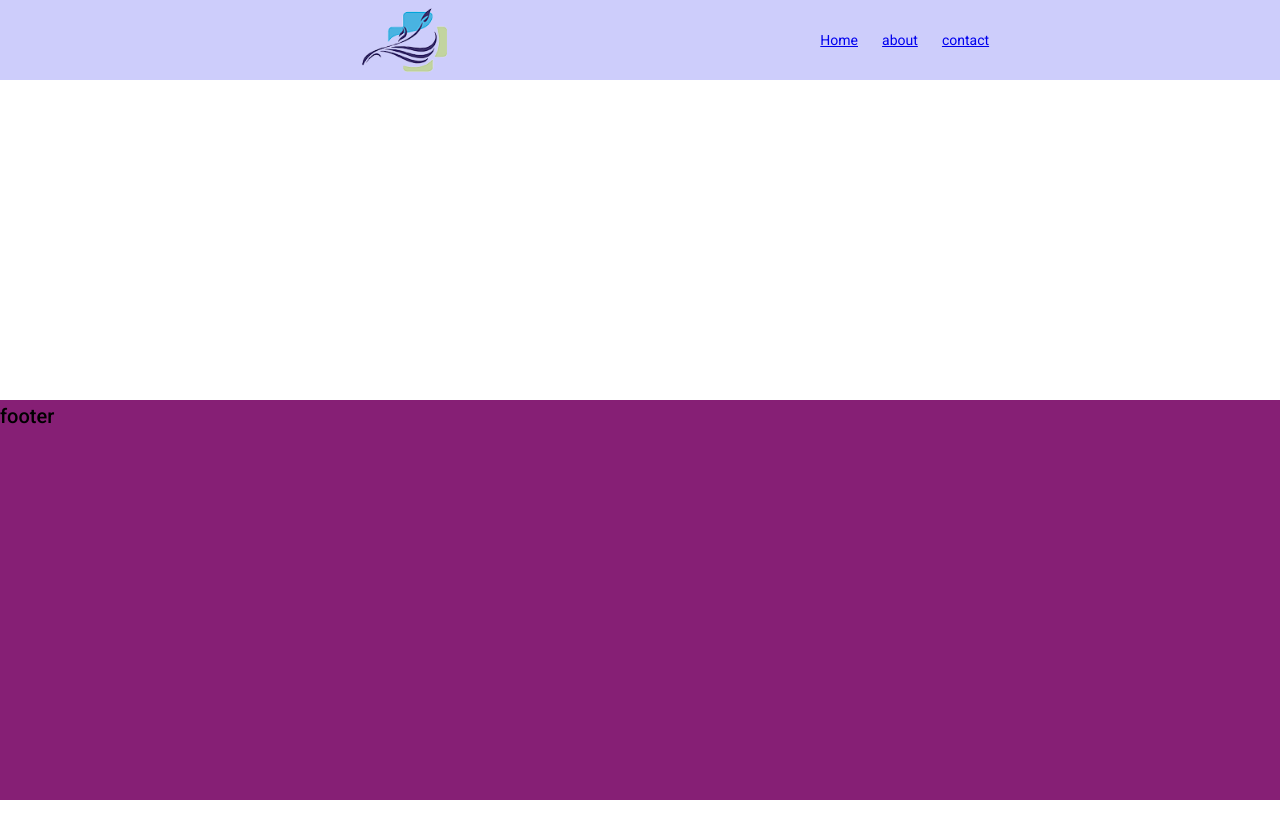
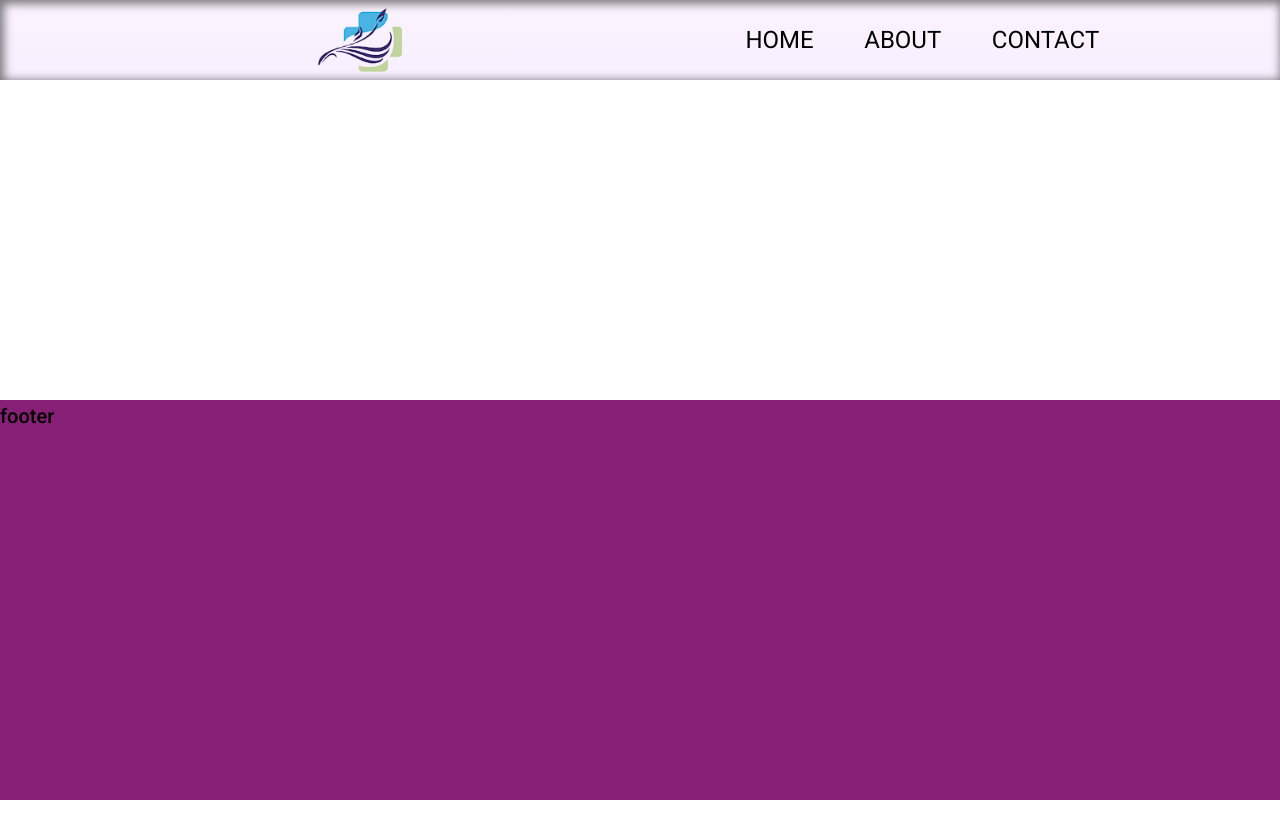
Before and after one commit to Andersseen/Cemeresi, an Angular app: page / in a window 1280 px wide. Shown: the top 838 px of the page. Built offline with nearby package versions, Linux system fonts and the light colour scheme.

Commit message:
do header component

```diff
--- a/src/app/app.component.scss
+++ b/src/app/app.component.scss
@@ -1,5 +1,4 @@
 main{
-    margin-top: 80px;
     width: 100%;
     height: 100%;
 
--- a/src/app/pages/footer/footer.component.scss
+++ b/src/app/pages/footer/footer.component.scss
@@ -1,7 +1,7 @@
 div{
     position: fixed;
     bottom: 0;
-    z-index: -1;
+    z-index: -2;
     width: 100%;
     height: 50vh;
 
--- a/src/app/pages/header/header.component.html
+++ b/src/app/pages/header/header.component.html
@@ -1,4 +1,4 @@
-<header>
+<header [class.scrolling]="isScroling">
     <div class="logo-wrapper">
         <img src="../../../assets/media/logo.png" alt="logo">
     </div>
--- a/src/app/pages/header/header.component.scss
+++ b/src/app/pages/header/header.component.scss
@@ -1,16 +1,22 @@
 header{
     display: flex;
     justify-content: space-evenly;
-
-    align-items: center;
-    align-content: center;
-
     position: fixed;
     top: 0;
     z-index: 999;
-    background-color: rgba(159, 159, 248, 0.514);
+    align-items: center;
+    align-content: center;
+    background: linear-gradient(rgba(212, 134, 248, 0.1) ,rgba(191, 99, 252, 0.1));
     width: 100%;
     height: 80px;
+    box-shadow: inset 2px 2px 10px 2px rgba(0 0 0 / .5);
+
+    transition: all .5s ease;
+
+    &.scrolling{
+        background: linear-gradient(rgba(212, 134, 248, 0.5) ,rgba(191, 99, 252, 0.7));
+        box-shadow: 2px 2px 10px 2px rgba(0 0 0 / .5);
+}
 
     .logo-wrapper{
         display: flex;
@@ -26,6 +32,10 @@ header{
         justify-content: space-between;
 
         a{
+            text-decoration: none;
+            text-transform: uppercase;
+            font-size: 1.5rem;
+            color:rgb(0 0 0 );
             padding: 0 10%;
         }
     }
--- a/src/app/pages/header/header.component.ts
+++ b/src/app/pages/header/header.component.ts
@@ -1,4 +1,4 @@
-import { Component, OnInit } from '@angular/core';
+import { Component, HostListener, OnInit } from '@angular/core';
 
 @Component({
   selector: 'app-header',
@@ -7,11 +7,18 @@ import { Component, OnInit } from '@angular/core';
 })
 export class HeaderComponent implements OnInit {
 
-  title: string = 'cemeresi';
+  isScroling: boolean = false;
 
   constructor() { }
 
   ngOnInit(): void {
+
   }
-
+  @HostListener("document:scroll")
+  onScroll(): boolean {
+    if (document.body.scrollTop > 0 || document.documentElement.scrollTop > 0) {
+      return this.isScroling = true;
+    }
+    return this.isScroling = false;
+  }
 }
--- a/src/app/pages/home/home.component.html
+++ b/src/app/pages/home/home.component.html
@@ -1,3 +1,6 @@
 <section>
-    <p>home works!</p>
+    <video [autoplay]="true" [loop]="true" [muted]="true">
+        <source src="../../../assets/media/web_Alberto.webm" type="video/webm">
+        Your browser does not support the video tag.
+    </video>
 </section>
--- a/src/app/pages/home/home.component.scss
+++ b/src/app/pages/home/home.component.scss
@@ -1,4 +1,20 @@
 section{
     height: 100vh;
-    background-color: deepskyblue;
+    -o-object-fit: contain;
+       object-fit: contain;
+    box-shadow: inset 0 0 0 1000px rgba(0, 0, 0, 0.6);
+    display: flex;
+    justify-content: center;
+    align-items: center;
+
+
+
+    video{
+    -o-object-fit: cover;
+       object-fit: cover;
+    position: absolute;
+    width: 110%;
+    height: 100%;
+    z-index: -1;
+    }
 }
```
Also changed, not shown: 1 other file (tests, documents, lock files or other folders).
